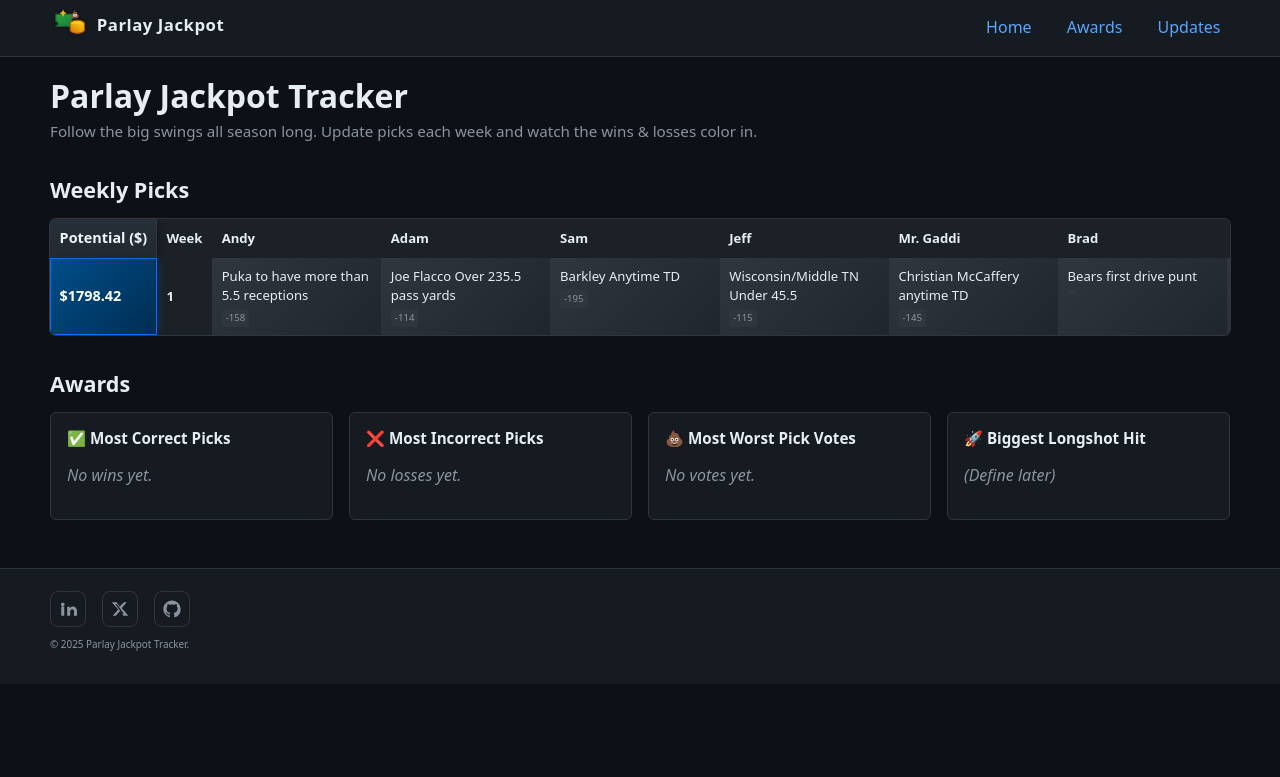
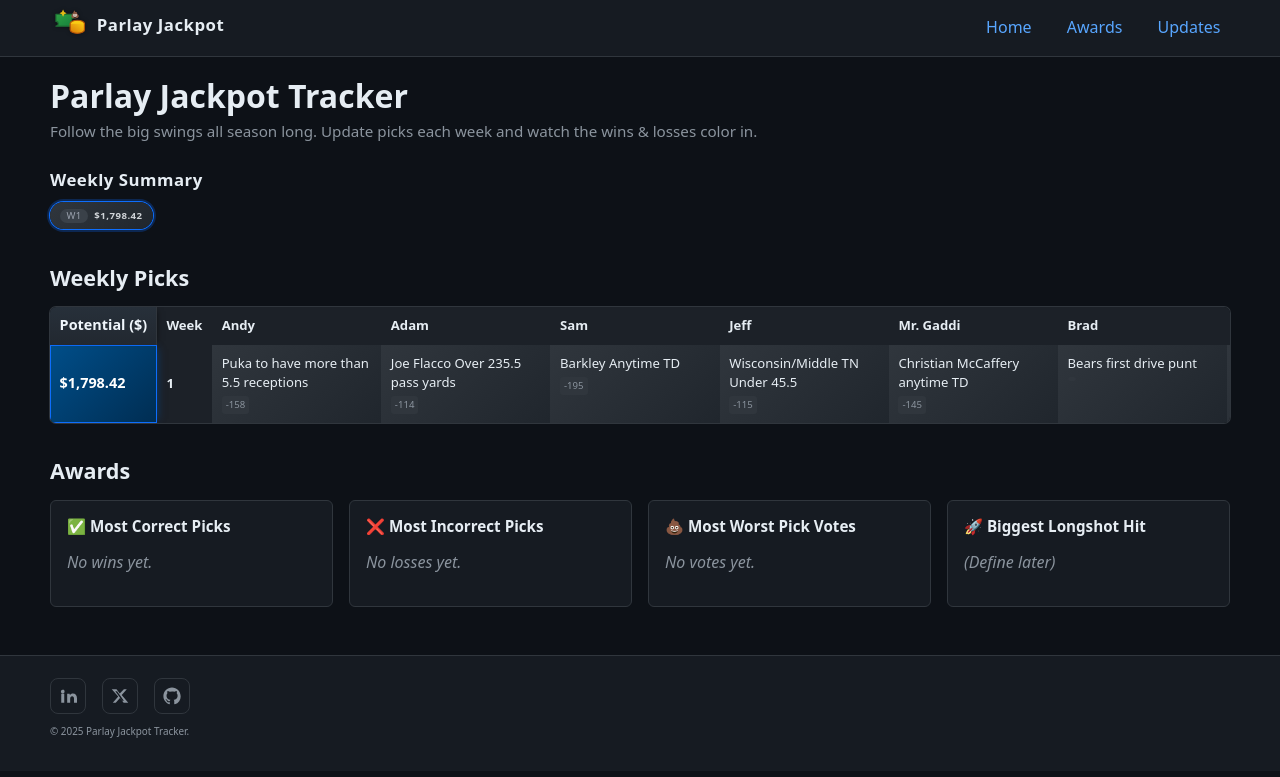
Before and after one commit to jeffmiller00/parlay_jackpot, a Jekyll site: the page built from index.markdown, in a window 1280 px wide. Shown: the top 777 px of the page. Built offline with Jekyll 4.4.1, drawn with Linux system fonts in a browser that asks for light colours.

Commit message:
Move the weekly summaries up.

```diff
--- a/_data/weeks.yml
+++ b/_data/weeks.yml
@@ -212,7 +212,7 @@ weeks:
   #   picks:
   #     andy: { pick: _, status: pending, worst: false, odds: "" }
   #     adam: { pick: _, status: pending, worst: false, odds: "" }
-  #     sam:  { pick: _, status: pending, worst: false, odds: "" }
+  #     sam: { pick: _, status: pending, worst: false, odds: "" }
   #     jeff: { pick: _, status: pending, worst: false, odds: "" }
   #     mr_gaddi: { pick: _, status: pending, worst: false, odds: "" }
   #     brad: { pick: _, status: pending, worst: false, odds: "" }
--- a/_layouts/home.html
+++ b/_layouts/home.html
@@ -12,6 +12,41 @@ layout: default
 
 {% if players and weeks %}
 <section aria-labelledby="weekly-tracker-heading" class="tracker-section">
+  <div class="weekly-summary" aria-labelledby="weekly-summary-heading">
+    <h2 id="weekly-summary-heading">Weekly Summary</h2>
+    <div class="weekly-potential-bar" aria-label="Weekly potential overview">
+      {% assign max_potential = 0 %}
+      {% for w in weeks %}{% if w.total_potential and w.total_potential > max_potential %}{% assign max_potential =
+      w.total_potential %}{% endif %}{% endfor %}
+      {% for w in weeks %}
+      {%- assign won_count = 0 -%}
+      {%- assign lost_count = 0 -%}
+      {%- assign total_picks = 0 -%}
+      {%- for p in players -%}
+      {%- assign pick = w.picks[p.id] -%}
+      {%- if pick -%}
+      {%- assign total_picks = total_picks | plus: 1 -%}
+      {%- if pick.status == 'won' -%}{%- assign won_count = won_count | plus: 1 -%}{%- endif -%}
+      {%- if pick.status == 'lost' -%}{%- assign lost_count = lost_count | plus: 1 -%}{%- endif -%}
+      {%- endif -%}
+      {%- endfor -%}
+      {%- assign total_players = players | size -%}
+      {%- assign wk_status = 'pending' -%}
+      {%- if lost_count > 0 -%}
+      {%- assign wk_status = 'lost' -%}
+      {%- elsif total_picks == total_players and won_count == total_players and total_players > 0 -%}
+      {%- assign wk_status = 'won' -%}
+      {%- endif -%}
+      {%- assign is_max = '' -%}
+      {%- if w.total_potential == max_potential and max_potential > 0 -%}{%- assign is_max = 'is-max' -%}{%- endif -%}
+      <a href="#week-{{ w.week }}" class="pot-chip pot-status-{{ wk_status }} {{ is_max }}"
+        aria-label="Go to week {{ w.week }} potential ${{ w.total_potential | default: 0 | number_with_commas }} status {{ wk_status }}">
+        <span class="pot-chip-week">W{{ w.week }}</span>
+        <span class="pot-chip-value">${{ w.total_potential | default: 0 | number_with_commas }}</span>
+      </a>
+      {% endfor %}
+    </div>
+  </div>
   <h2 id="weekly-tracker-heading">Weekly Picks</h2>
   <div class="table-wrapper">
     <table class="parlay-table" aria-describedby="weekly-tracker-caption">
--- /dev/null
+++ b/_plugins/number_format.rb
@@ -0,0 +1,14 @@
+module Jekyll
+  module NumberFormatFilter
+    # Format a number with thousands separators. Keeps decimal part if present.
+    def number_with_commas(input)
+      return input if input.nil? || input == ''
+      s = input.to_s
+      int, frac = s.split('.', 2)
+      int = int.gsub(/\B(?=(\d{3})+(?!\d))/, ',')
+      frac ? "#{int}.#{frac}" : int
+    end
+  end
+end
+
+Liquid::Template.register_filter(Jekyll::NumberFormatFilter)
--- a/assets/css/style.css
+++ b/assets/css/style.css
@@ -145,6 +145,105 @@ h2 {
   font-size: .95rem;
 }
 
+/* Weekly potential summary bar */
+.weekly-potential-bar {
+  display: flex;
+  flex-wrap: wrap;
+  gap: .5rem .6rem;
+  margin-top: .75rem;
+  margin-bottom: .25rem;
+}
+
+.weekly-summary {
+  margin-top: 1.75rem;
+}
+
+.weekly-summary>h2 {
+  margin: 0 0 .4rem;
+  font-size: 1.05rem;
+  font-weight: 600;
+  letter-spacing: .5px;
+  color: #e6edf3;
+}
+
+.pot-chip {
+  display: inline-flex;
+  align-items: center;
+  gap: .4rem;
+  padding: .4rem .65rem .38rem;
+  border-radius: 999px;
+  background: #222830;
+  color: #e6edf3;
+  font-size: .6rem;
+  font-weight: 600;
+  text-decoration: none;
+  line-height: 1;
+  letter-spacing: .5px;
+  box-shadow: 0 0 0 1px #30363d;
+  transition: background .18s, box-shadow .18s, color .18s;
+}
+
+.pot-chip:hover {
+  background: #2b333d;
+  box-shadow: 0 0 0 1px #3a444f, 0 2px 6px -2px rgba(0, 0, 0, .45);
+}
+
+.pot-chip .pot-chip-week {
+  background: #30363d;
+  padding: 2px 6px 3px;
+  border-radius: 999px;
+  font-weight: 500;
+  color: #8b949e;
+}
+
+.pot-chip.is-max {
+  box-shadow: 0 0 0 1px #0d6efd, 0 0 0 3px rgba(13, 110, 253, 0.25);
+}
+
+/* Status variants */
+.pot-chip.pot-status-won {
+  background: linear-gradient(135deg, #1b4723, #12301a);
+  box-shadow: 0 0 0 1px #2ea043;
+  color: #3fb950;
+}
+
+.pot-chip.pot-status-won .pot-chip-week {
+  background: #2a6032;
+  color: #c6f6d5;
+}
+
+.pot-chip.pot-status-lost {
+  background: linear-gradient(135deg, #4d1e1e, #301414);
+  box-shadow: 0 0 0 1px #f85149;
+  color: #ff7b72;
+}
+
+.pot-chip.pot-status-lost .pot-chip-week {
+  background: #6d2a2a;
+  color: #ffd6d1;
+}
+
+.pot-chip.pot-status-pending {
+  background: linear-gradient(135deg, #30363d, #20262d);
+  color: #d0d4d8;
+}
+
+.pot-chip.pot-status-pending .pot-chip-week {
+  background: #3a4149;
+  color: #9ca3af;
+}
+
+@media (max-width: 640px) {
+  .pot-chip {
+    font-size: .55rem;
+    padding: .38rem .55rem .35rem;
+  }
+
+  .pot-chip .pot-chip-week {
+    padding: 2px 5px 3px;
+  }
+}
+
 .table-wrapper {
   overflow-x: auto;
   box-shadow: 0 0 0 1px #30363d;
@@ -237,13 +336,15 @@ table.parlay-table .total-col {
 .parlay-table tr.week-status-won .potential-cell {
   background: linear-gradient(135deg, #1b4723, #12301a) !important;
   color: #3fb950 !important;
-  box-shadow: inset 0 0 0 1px #2ea043, 4px 0 6px -4px rgba(0,0,0,.55);
+  box-shadow: inset 0 0 0 1px #2ea043, 4px 0 6px -4px rgba(0, 0, 0, .55);
 }
+
 .parlay-table tr.week-status-lost .potential-cell {
   background: linear-gradient(135deg, #4d1e1e, #301414) !important;
   color: #ff7b72 !important;
-  box-shadow: inset 0 0 0 1px #f85149, 4px 0 6px -4px rgba(0,0,0,.55);
+  box-shadow: inset 0 0 0 1px #f85149, 4px 0 6px -4px rgba(0, 0, 0, .55);
 }
+
 .parlay-table tr.week-status-pending .potential-cell:not(.is-max) {
   background: #222830;
 }
```
